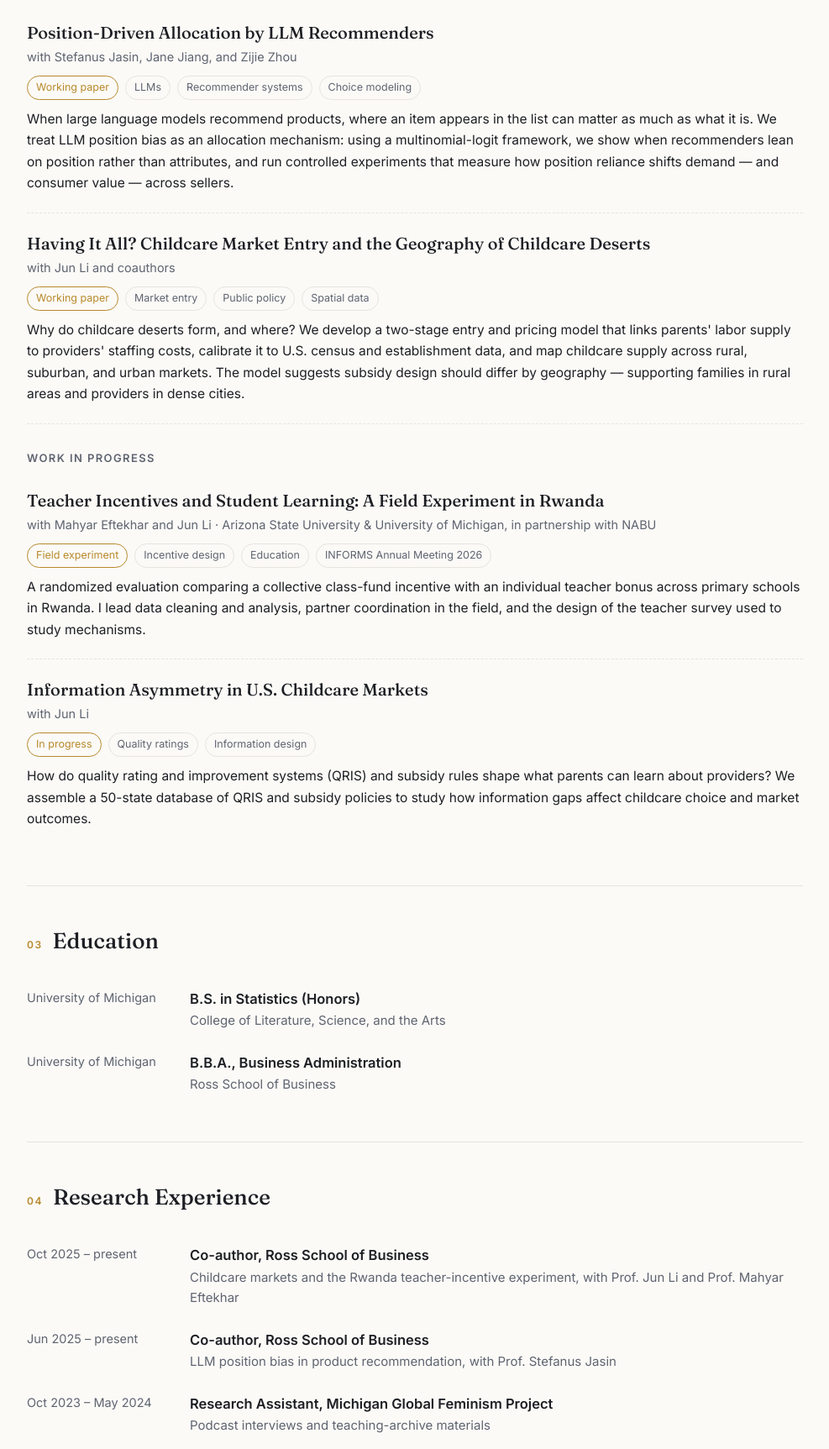
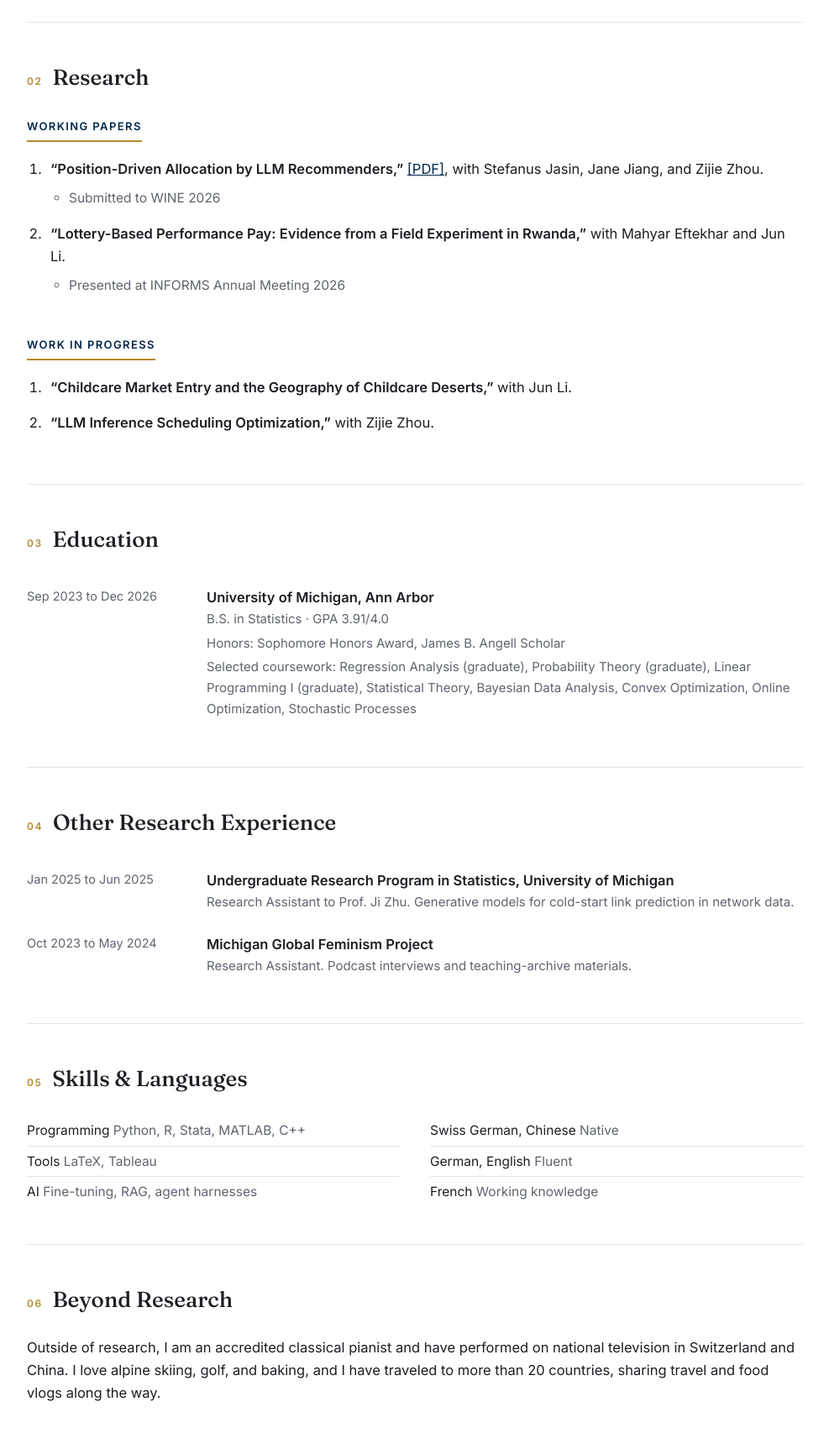
Before and after one commit to jessicaluo530/jessicaluo530.github.io, a plain HTML site: page index.html in a window 1280 px wide. Shown: the part 933-2658 px from the top of the page at 84% size, without its empty margins (146-1133 px from the left). Drawn offline with Linux system fonts and the light colour scheme.

Commit message:
Add files via upload

```diff
--- a/index.html
+++ b/index.html
@@ -4,18 +4,15 @@
 <meta charset="UTF-8">
 <meta name="viewport" content="width=device-width, initial-scale=1">
 <title>Jessica (Jiani) Luo</title>
-<meta name="description" content="Jessica (Jiani) Luo — Statistics and Business student at the University of Michigan researching operations management, marketplace design, and AI-driven platforms.">
+<meta name="description" content="Jessica (Jiani) Luo, Statistics student at the University of Michigan researching operations management, marketplace design, and AI and digital platforms.">
 <link rel="preconnect" href="https://fonts.googleapis.com">
 <link rel="preconnect" href="https://fonts.gstatic.com" crossorigin>
 <link href="https://fonts.googleapis.com/css2?family=Fraunces:opsz,wght@9..144,400;9..144,500;9..144,600&family=Inter:wght@400;500;600&display=swap" rel="stylesheet">
 <style>
   :root{
-    --bg:#fbfaf7; --surface:#ffffff; --ink:#1d1f24; --muted:#5f6470; --faint:#e7e4dd;
+    --bg:#ffffff; --surface:#ffffff; --ink:#1d1f24; --muted:#5f6470; --faint:#e7e4dd;
     --accent:#00274c; --accent-2:#b8892b; --tag:#f2efe8;
     --serif:"Fraunces",Georgia,serif; --sans:"Inter",system-ui,-apple-system,sans-serif;
-  }
-  @media (prefers-color-scheme:dark){
-    :root{--bg:#121417;--surface:#191c20;--ink:#e9e7e2;--muted:#9da2ad;--faint:#2a2e35;--accent:#9cc3ff;--accent-2:#e0b45a;--tag:#22262c;}
   }
   *{box-sizing:border-box;margin:0;padding:0}
   html{scroll-behavior:smooth}
@@ -62,10 +59,18 @@
   .pill{padding:3px 10px;border-radius:999px;border:1px solid var(--faint);color:var(--muted)}
   .pill.status{border-color:var(--accent-2);color:var(--accent-2)}
   .abstract{margin-top:10px;color:var(--ink);font-size:15.5px}
-  .sub{font-family:var(--sans);font-size:13px;letter-spacing:1.4px;text-transform:uppercase;color:var(--muted);margin:30px 0 4px;font-weight:600}
-  .sub:first-of-type{margin-top:0}
+  .pubs{margin:8px 0 8px 22px;font-size:16.5px}
+  .pubs>li{padding:7px 0 7px 6px}
+  .pubs a{text-decoration:underline;border:0}
+  .pubs .ptitle{font-weight:600;color:var(--ink)}
+  .pubs ul{list-style:circle;margin:6px 0 0 22px;color:var(--muted);font-size:15.5px}
+  .pubs ul li{padding:2px 0}
+  .sub{font-family:var(--sans);font-size:13px;letter-spacing:1.4px;text-transform:uppercase;color:var(--accent);margin:30px 0 4px;font-weight:600;padding-bottom:6px;border-bottom:2px solid var(--accent-2);display:inline-block}
+  .pubs+.sub{margin-top:30px}
+  h2+.sub{margin-top:0}
 
-  .rows .row{display:grid;grid-template-columns:170px 1fr;gap:24px;padding:12px 0}
+
+  .rows .row{display:grid;grid-template-columns:190px 1fr;gap:24px;padding:12px 0}
   .rows .when{color:var(--muted);font-size:14.5px}
   .rows .what strong{font-weight:600}
   .rows .what div{color:var(--muted);font-size:15px}
@@ -76,6 +81,8 @@
   .two li:last-child{border:0}
   .two li span{color:var(--muted)}
 
+  .email{margin-top:14px;font-size:14px;color:var(--muted)}
+  .rows .what div+div{margin-top:4px}
   footer{max-width:980px;margin:0 auto;padding:28px;color:var(--muted);font-size:13px;border-top:1px solid var(--faint)}
 
   @media (max-width:720px){
@@ -110,18 +117,17 @@
     <img class="portrait photo" src="photo.jpg" alt="Jessica Luo">
     <div>
       <h1>Jessica Luo <span class="cn">(Jiani)</span></h1>
-      <p class="role">Statistics (Honors) · University of Michigan, Ann Arbor</p>
+      <p class="role">B.S. in Statistics · University of Michigan, Ann Arbor</p>
       <div class="bio">
-        <p>I study how markets and platforms allocate scarce resources — and what happens when algorithms, incentives, and information shape those allocations. My work combines economic modeling with empirical evidence: I build models and test them in data, or start from an empirical puzzle and build the model that explains it.</p>
-        <p>Current projects span LLM-driven recommendation, the geography of childcare markets, and a teacher-incentive field experiment in Rwanda. I plan to pursue a PhD in operations management and an academic career.</p>
+        <p>Hi, I'm Jessica! I am an undergraduate student in Statistics at the University of Michigan, Ann Arbor. I work with Professors Jun Li and Stefanus Jasin in Technology and Operations at the Ross School of Business, and with collaborators at Arizona State University, Ohio State, and HKUST.</p>
+        <p>I am interested in how AI, incentives, and information shape decisions in markets and digital platforms. I like to start close to a market, learning what its participants want, what constrains them, and what each knows that the others do not, and then abstract the mechanism into a model or an empirical framework. In practice, that means building models and testing them with data, or starting from an empirical pattern and building the model that explains it.</p>
+        <p>I am currently applying to PhD programs in operations management.</p>
       </div>
       <div class="contact" id="contact">
-        <a class="btn primary" href="mailto:your-email@umich.edu">Email</a>
+        <a class="btn primary" href="mailto:jessia@umich.edu">Email</a>
         <a class="btn" href="cv.pdf">CV</a>
-        <a class="btn" href="https://scholar.google.com/">Google Scholar</a>
-        <a class="btn" href="https://github.com/">GitHub</a>
-        <a class="btn" href="https://www.linkedin.com/">LinkedIn</a>
       </div>
+      <p class="email">jessia [at] umich [dot] edu</p>
     </div>
   </header>
 
@@ -129,11 +135,9 @@
     <h2><span class="num">01</span>Research Interests</h2>
     <div class="interests">
       <span>Technology &amp; Operations Management</span>
-      <span>Empirical Operations Management</span>
-      <span>Marketplace Design &amp; Pricing</span>
-      <span>AI &amp; Digital Platforms</span>
+      <span>Marketplace Design and Pricing</span>
+      <span>AI and Digital Platforms</span>
       <span>Data-Driven Operations</span>
-      <span>Field Experiments</span>
     </div>
   </section>
 
@@ -141,66 +145,48 @@
     <h2><span class="num">02</span>Research</h2>
 
     <p class="sub">Working Papers</p>
-
-    <article class="paper">
-      <h3>Position-Driven Allocation by LLM Recommenders</h3>
-      <p class="authors">with Stefanus Jasin, Jane Jiang, and Zijie Zhou</p>
-      <div class="meta"><span class="pill status">Working paper</span><span class="pill">LLMs</span><span class="pill">Recommender systems</span><span class="pill">Choice modeling</span></div>
-      <p class="abstract">When large language models recommend products, where an item appears in the list can matter as much as what it is. We treat LLM position bias as an allocation mechanism: using a multinomial-logit framework, we show when recommenders lean on position rather than attributes, and run controlled experiments that measure how position reliance shifts demand — and consumer value — across sellers.</p>
-    </article>
-
-    <article class="paper">
-      <h3>Having It All? Childcare Market Entry and the Geography of Childcare Deserts</h3>
-      <p class="authors">with Jun Li and coauthors</p>
-      <div class="meta"><span class="pill status">Working paper</span><span class="pill">Market entry</span><span class="pill">Public policy</span><span class="pill">Spatial data</span></div>
-      <p class="abstract">Why do childcare deserts form, and where? We develop a two-stage entry and pricing model that links parents' labor supply to providers' staffing costs, calibrate it to U.S. census and establishment data, and map childcare supply across rural, suburban, and urban markets. The model suggests subsidy design should differ by geography — supporting families in rural areas and providers in dense cities.</p>
-    </article>
+    <ol class="pubs">
+      <li>
+        <span class="ptitle">&ldquo;Position-Driven Allocation by LLM Recommenders,&rdquo;</span> <a href="position-driven-allocation.pdf">[PDF]</a>, with Stefanus Jasin, Jane Jiang, and Zijie Zhou.
+        <ul><li>Submitted to WINE 2026</li></ul>
+      </li>
+      <li>
+        <span class="ptitle">&ldquo;Lottery-Based Performance Pay: Evidence from a Field Experiment in Rwanda,&rdquo;</span> with Mahyar Eftekhar and Jun Li.
+        <ul><li>Presented at INFORMS Annual Meeting 2026</li></ul>
+      </li>
+    </ol>
 
     <p class="sub">Work in Progress</p>
-
-    <article class="paper">
-      <h3>Teacher Incentives and Student Learning: A Field Experiment in Rwanda</h3>
-      <p class="authors">with Mahyar Eftekhar and Jun Li · Arizona State University &amp; University of Michigan, in partnership with NABU</p>
-      <div class="meta"><span class="pill status">Field experiment</span><span class="pill">Incentive design</span><span class="pill">Education</span><span class="pill">INFORMS Annual Meeting 2026</span></div>
-      <p class="abstract">A randomized evaluation comparing a collective class-fund incentive with an individual teacher bonus across primary schools in Rwanda. I lead data cleaning and analysis, partner coordination in the field, and the design of the teacher survey used to study mechanisms.</p>
-    </article>
-
-    <article class="paper">
-      <h3>Information Asymmetry in U.S. Childcare Markets</h3>
-      <p class="authors">with Jun Li</p>
-      <div class="meta"><span class="pill status">In progress</span><span class="pill">Quality ratings</span><span class="pill">Information design</span></div>
-      <p class="abstract">How do quality rating and improvement systems (QRIS) and subsidy rules shape what parents can learn about providers? We assemble a 50-state database of QRIS and subsidy policies to study how information gaps affect childcare choice and market outcomes.</p>
-    </article>
+    <ol class="pubs">
+      <li><span class="ptitle">&ldquo;Childcare Market Entry and the Geography of Childcare Deserts,&rdquo;</span> with Jun Li.</li>
+      <li><span class="ptitle">&ldquo;LLM Inference Scheduling Optimization,&rdquo;</span> with Zijie Zhou.</li>
+    </ol>
   </section>
 
   <section id="education">
     <h2><span class="num">03</span>Education</h2>
     <div class="rows">
       <div class="row">
-        <div class="when">University of Michigan</div>
-        <div class="what"><strong>B.S. in Statistics (Honors)</strong><div>College of Literature, Science, and the Arts</div></div>
-      </div>
-      <div class="row">
-        <div class="when">University of Michigan</div>
-        <div class="what"><strong>B.B.A., Business Administration</strong><div>Ross School of Business</div></div>
+        <div class="when">Sep 2023 to Dec 2026</div>
+        <div class="what"><strong>University of Michigan, Ann Arbor</strong>
+          <div>B.S. in Statistics · GPA 3.91/4.0</div>
+          <div>Honors: Sophomore Honors Award, James B. Angell Scholar</div>
+          <div>Selected coursework: Regression Analysis (graduate), Probability Theory (graduate), Linear Programming I (graduate), Statistical Theory, Bayesian Data Analysis, Convex Optimization, Online Optimization, Stochastic Processes</div>
+        </div>
       </div>
     </div>
   </section>
 
   <section id="experience">
-    <h2><span class="num">04</span>Research Experience</h2>
+    <h2><span class="num">04</span>Other Research Experience</h2>
     <div class="rows">
       <div class="row">
-        <div class="when">Oct 2025 – present</div>
-        <div class="what"><strong>Co-author, Ross School of Business</strong><div>Childcare markets and the Rwanda teacher-incentive experiment, with Prof. Jun Li and Prof. Mahyar Eftekhar</div></div>
+        <div class="when">Jan 2025 to Jun 2025</div>
+        <div class="what"><strong>Undergraduate Research Program in Statistics, University of Michigan</strong><div>Research Assistant to Prof. Ji Zhu. Generative models for cold-start link prediction in network data.</div></div>
       </div>
       <div class="row">
-        <div class="when">Jun 2025 – present</div>
-        <div class="what"><strong>Co-author, Ross School of Business</strong><div>LLM position bias in product recommendation, with Prof. Stefanus Jasin</div></div>
-      </div>
-      <div class="row">
-        <div class="when">Oct 2023 – May 2024</div>
-        <div class="what"><strong>Research Assistant, Michigan Global Feminism Project</strong><div>Podcast interviews and teaching-archive materials</div></div>
+        <div class="when">Oct 2023 to May 2024</div>
+        <div class="what"><strong>Michigan Global Feminism Project</strong><div>Research Assistant. Podcast interviews and teaching-archive materials.</div></div>
       </div>
     </div>
   </section>
@@ -209,23 +195,21 @@
     <h2><span class="num">05</span>Skills &amp; Languages</h2>
     <div class="two">
       <ul>
-        <li>Python <span>— data pipelines, econometrics, LLM experiments</span></li>
-        <li>Stata <span>— regression analysis</span></li>
-        <li>LaTeX <span>— papers, tables, slides</span></li>
-        <li>Methods <span>— choice models, conditional logit, field experiments</span></li>
+        <li>Programming <span>Python, R, Stata, MATLAB, C++</span></li>
+        <li>Tools <span>LaTeX, Tableau</span></li>
+        <li>AI <span>Fine-tuning, RAG, agent harnesses</span></li>
       </ul>
       <ul>
-        <li>Swiss German <span>— native</span></li>
-        <li>Mandarin Chinese <span>— native</span></li>
-        <li>English <span>— fluent</span></li>
-        <li>French <span>— basic</span></li>
+        <li>Swiss German, Chinese <span>Native</span></li>
+        <li>German, English <span>Fluent</span></li>
+        <li>French <span>Working knowledge</span></li>
       </ul>
     </div>
   </section>
 
   <section>
     <h2><span class="num">06</span>Beyond Research</h2>
-    <p>I grew up in Switzerland and am an accredited pianist who has performed on television in Switzerland and China. Before research, I founded a small cake brand — an early lesson in how hard it is to get pricing and marketing right. I also ski whenever I can.</p>
+    <p>Outside of research, I am an accredited classical pianist and have performed on national television in Switzerland and China. I love alpine skiing, golf, and baking, and I have traveled to more than 20 countries, sharing travel and food vlogs along the way.</p>
   </section>
 
 </main>
```
Also changed, not shown: 1 other file.
